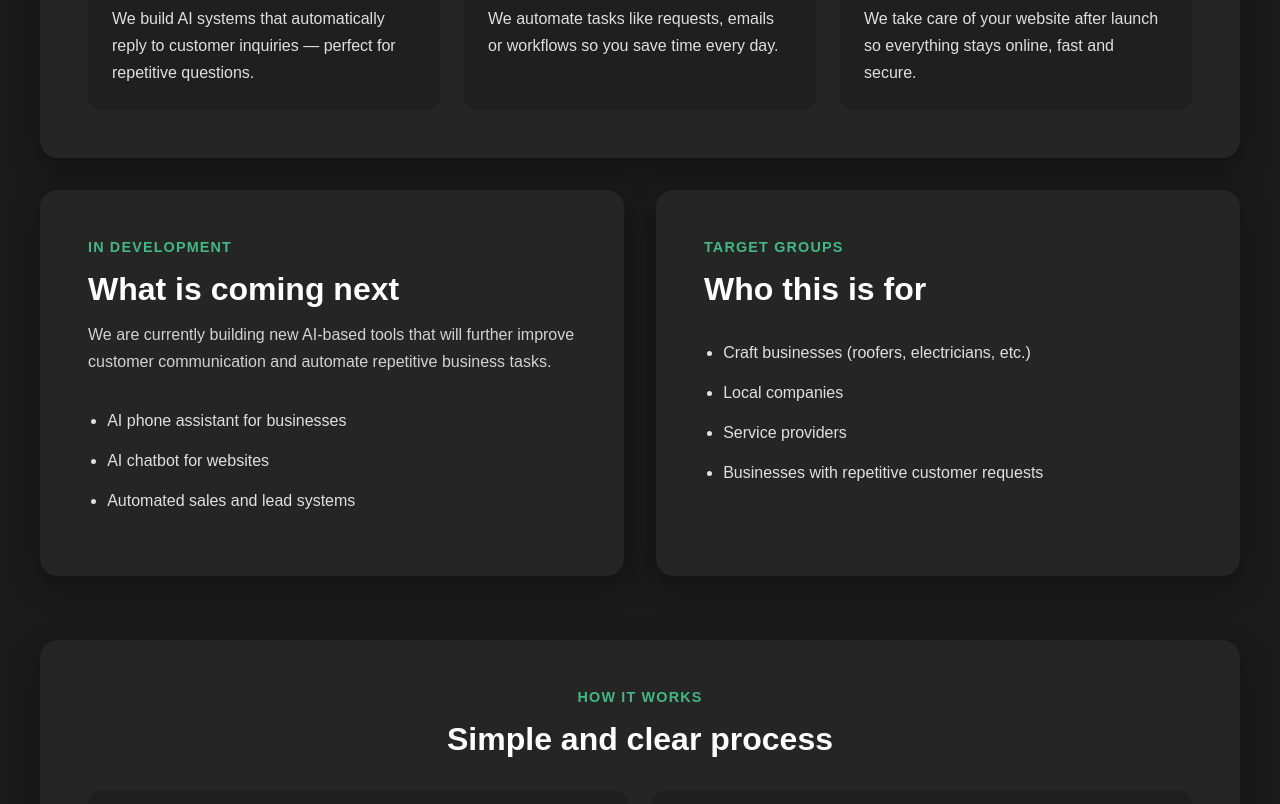
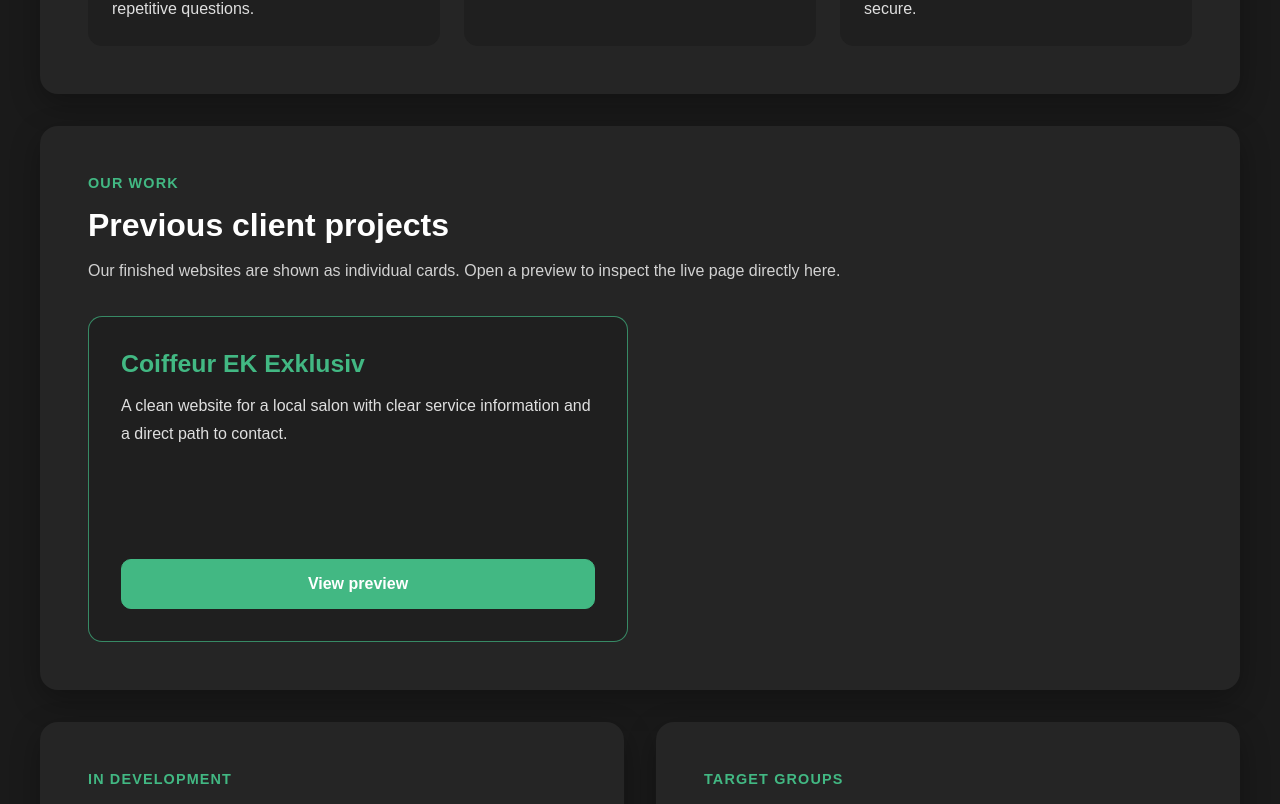
Before and after one commit to McBenjihood/buenows-frontend, a Vue app: page /services in a window 1280 px wide. Shown: the part 996-1800 px from the top of the page. Built offline with nearby package versions, Linux system fonts and the light colour scheme; no server answers; a web font is replaced by a local one.

Commit message:
Polish responsive UI and service content

```diff
--- a/src/components/App/footer/CopyrightBar.vue
+++ b/src/components/App/footer/CopyrightBar.vue
@@ -32,7 +32,7 @@ const { t } = useI18n()
   color: #a6a6a6;
   font-size: 0.9rem;
   line-height: 1.4;
-  text-decoration: none;
+  text-decoration: underline;
   transition: color 0.2s ease;
 }
 
--- a/src/components/App/header/Navbar.vue
+++ b/src/components/App/header/Navbar.vue
@@ -274,7 +274,10 @@ watch(
     top: calc(100% + 0.75rem);
     right: 0;
     z-index: 50;
-    min-width: 260px;
+    width: max-content;
+    min-width: min(260px, calc(100vw - 2rem));
+    max-width: calc(100vw - 2rem);
+    box-sizing: border-box;
     background-color: #202020;
     border: 1px solid rgb(49, 46, 58);
     border-radius: 16px;
@@ -297,10 +300,11 @@ watch(
   .language-switch-item {
     margin-left: 0;
     margin-top: 0.5rem;
+    padding-left: 0.75rem;
   }
 
   .language-switch {
-    justify-content: center;
+    width: fit-content;
   }
 }
 </style>
--- a/src/i18n/index.ts
+++ b/src/i18n/index.ts
@@ -183,6 +183,16 @@ const messages = {
       targetGroupsLabel: 'Target groups',
       targetGroupsTitle: 'Who this is for',
 
+      workLabel: 'Our work',
+      workTitle: 'Previous client projects',
+      workText:
+        'Our finished websites are shown as individual cards. Open a preview to inspect the live page directly here.',
+      workPreviewButton: 'View preview',
+      workClosePreviewButton: 'Close preview',
+      workPreviewLabel: 'Live preview',
+      workOpenButton: 'Open website',
+      workPreviewTitle: 'website preview',
+
       collaborationLabel: 'How it works',
       collaborationTitle: 'Simple and clear process',
 
@@ -245,6 +255,18 @@ const messages = {
         'Local companies',
         'Service providers',
         'Businesses with repetitive customer requests',
+      ],
+
+      workItems: [
+        {
+          id: 'coiffeur-ek-exklusiv',
+          title: 'Coiffeur EK Exklusiv',
+          description:
+            'A clean website for a local salon with clear service information and a direct path to contact.',
+          url: 'https://coiffeur-ek-exklusiv.ch/',
+          domain: 'coiffeur-ek-exklusiv.ch',
+          embedUrl: 'https://coiffeur-ek-exklusiv.ch/',
+        },
       ],
     },
     contactPage: {
@@ -580,6 +602,16 @@ const messages = {
       targetGroupsLabel: 'Zielgruppen',
       targetGroupsTitle: 'Für wen das gedacht ist',
 
+      workLabel: 'Unsere Arbeiten',
+      workTitle: 'Bisherige Kundenprojekte',
+      workText:
+        'Unsere fertigen Websites werden als einzelne Karten angezeigt. Öffnen Sie eine Vorschau, um die Live-Seite direkt hier anzusehen.',
+      workPreviewButton: 'Vorschau ansehen',
+      workClosePreviewButton: 'Vorschau schliessen',
+      workPreviewLabel: 'Live-Vorschau',
+      workOpenButton: 'Website öffnen',
+      workPreviewTitle: 'Website-Vorschau',
+
       collaborationLabel: 'Ablauf',
       collaborationTitle: 'Einfacher und klarer Prozess',
 
@@ -640,6 +672,18 @@ const messages = {
         'Lokale Unternehmen',
         'Dienstleister',
         'Unternehmen mit vielen Kundenanfragen',
+      ],
+
+      workItems: [
+        {
+          id: 'coiffeur-ek-exklusiv',
+          title: 'Coiffeur EK Exklusiv',
+          description:
+            'Eine klare Website für einen lokalen Salon mit übersichtlichen Informationen und direktem Weg zur Kontaktaufnahme.',
+          url: 'https://coiffeur-ek-exklusiv.ch/',
+          domain: 'coiffeur-ek-exklusiv.ch',
+          embedUrl: 'https://coiffeur-ek-exklusiv.ch/',
+        },
       ],
     },
     contactPage: {
--- a/src/views/ServicesView.vue
+++ b/src/views/ServicesView.vue
@@ -1,8 +1,17 @@
 <script setup lang="ts">
-import { computed } from 'vue'
+import { computed, ref } from 'vue'
 import { useI18n } from 'vue-i18n'
 
 const { t, tm } = useI18n()
+
+type WorkItem = {
+  id: string
+  title: string
+  description: string
+  url: string
+  domain: string
+  embedUrl: string
+}
 
 const coreServices = computed(
   () => tm('servicesPage.coreServices') as Array<{ title: string; text: string }>,
@@ -10,12 +19,18 @@ const coreServices = computed(
 
 const upcomingServices = computed(() => tm('servicesPage.upcomingServices') as string[])
 const targetGroups = computed(() => tm('servicesPage.targetGroups') as string[])
+const workItems = computed(() => tm('servicesPage.workItems') as WorkItem[])
+const previewWorkId = ref<string | null>(null)
+
+function togglePreview(workId: string) {
+  previewWorkId.value = previewWorkId.value === workId ? null : workId
+}
 </script>
 
 <template>
   <section class="services-page">
     <div class="services-wrapper">
-      <div class="hero-card">
+      <div class="hero-intro">
         <span class="section-label">{{ t('servicesPage.label') }}</span>
         <h1>{{ t('servicesPage.heroTitle') }}</h1>
         <p class="hero-text">
@@ -37,6 +52,80 @@ const targetGroups = computed(() => tm('servicesPage.targetGroups') as string[])
             <h3>{{ service.title }}</h3>
             <p>{{ service.text }}</p>
           </div>
+        </div>
+      </div>
+
+      <div class="section-card work-card">
+        <div class="section-heading">
+          <span class="section-label">{{ t('servicesPage.workLabel') }}</span>
+          <h2>{{ t('servicesPage.workTitle') }}</h2>
+          <p>
+            {{ t('servicesPage.workText') }}
+          </p>
+        </div>
+
+        <div class="work-grid">
+          <article
+            v-for="work in workItems"
+            :key="work.id"
+            class="project-card"
+            :class="{ expanded: previewWorkId === work.id }"
+          >
+            <div class="project-card-summary">
+              <div>
+                <h3>{{ work.title }}</h3>
+                <p>{{ work.description }}</p>
+              </div>
+
+              <button
+                type="button"
+                class="preview-button"
+                :aria-expanded="previewWorkId === work.id"
+                :aria-label="
+                  previewWorkId === work.id
+                    ? t('servicesPage.workClosePreviewButton')
+                    : t('servicesPage.workPreviewButton')
+                "
+                @click="togglePreview(work.id)"
+              >
+                <span class="preview-button-label">
+                  {{
+                    previewWorkId === work.id
+                      ? t('servicesPage.workClosePreviewButton')
+                      : t('servicesPage.workPreviewButton')
+                  }}
+                </span>
+                <span class="preview-button-icon" aria-hidden="true">×</span>
+              </button>
+            </div>
+
+            <div v-if="previewWorkId === work.id" class="project-preview">
+              <div class="project-preview-header">
+                <div>
+                  <span class="preview-eyebrow">{{ t('servicesPage.workPreviewLabel') }}</span>
+                  <h4>{{ work.title }}</h4>
+                </div>
+
+                <a
+                  :href="work.url"
+                  class="work-link"
+                  target="_blank"
+                  rel="noopener noreferrer"
+                >
+                  {{ t('servicesPage.workOpenButton') }}
+                </a>
+              </div>
+
+              <div class="embed-frame">
+                <iframe
+                  :src="work.embedUrl"
+                  :title="`${work.title} ${t('servicesPage.workPreviewTitle')}`"
+                  loading="lazy"
+                  referrerpolicy="no-referrer-when-downgrade"
+                ></iframe>
+              </div>
+            </div>
+          </article>
         </div>
       </div>
 
@@ -146,7 +235,6 @@ const targetGroups = computed(() => tm('servicesPage.targetGroups') as string[])
   letter-spacing: 0.08em;
 }
 
-.hero-card,
 .section-card,
 .process-card,
 .cta-card {
@@ -156,13 +244,17 @@ const targetGroups = computed(() => tm('servicesPage.targetGroups') as string[])
   box-shadow: 0 10px 30px rgba(0, 0, 0, 0.3);
 }
 
-.hero-card,
 .section-card,
 .process-card {
   margin-bottom: 2rem;
 }
 
-.hero-card h1 {
+.hero-intro {
+  margin-bottom: 2rem;
+  padding: 1rem 0;
+}
+
+.hero-intro h1 {
   margin: 0 0 1rem 0;
   font-size: 2.9rem;
   line-height: 1.15;
@@ -200,6 +292,187 @@ const targetGroups = computed(() => tm('servicesPage.targetGroups') as string[])
 .section-heading.center p {
   margin-left: auto;
   margin-right: auto;
+}
+
+.work-card {
+  overflow: hidden;
+}
+
+.work-grid {
+  display: grid;
+  grid-template-columns: repeat(2, minmax(0, 1fr));
+  gap: 1.5rem;
+}
+
+.project-card {
+  display: flex;
+  flex-direction: column;
+  gap: 1.75rem;
+  background-color: #1f1f1f;
+  border: 1px solid rgba(66, 184, 131, 0.7);
+  border-radius: 14px;
+  padding: 2rem;
+  min-height: 260px;
+  transition:
+    border-color 0.2s ease,
+    background-color 0.2s ease,
+    transform 0.2s ease;
+}
+
+.project-card.expanded {
+  grid-column: 1 / -1;
+}
+
+.project-card:hover {
+  transform: translateY(-2px);
+  border-color: rgba(66, 184, 131, 0.7);
+  background-color: #202020;
+}
+
+.project-card.expanded:hover {
+  border-color: rgba(66, 184, 131, 0.7);
+}
+
+.project-card h3 {
+  margin: 0 0 0.75rem;
+  color: #42b883;
+  font-size: 1.55rem;
+  line-height: 1.25;
+}
+
+.project-card p {
+  margin: 0;
+  color: #dfdfdf;
+  line-height: 1.7;
+  max-width: 560px;
+}
+
+.project-card-summary {
+  display: flex;
+  flex-direction: column;
+  justify-content: space-between;
+  gap: 2rem;
+  height: 100%;
+}
+
+.project-card-summary > div {
+  max-width: 620px;
+}
+
+.preview-button {
+  display: inline-flex;
+  align-items: center;
+  justify-content: center;
+  width: 100%;
+  border: 1px solid #42b883;
+  border-radius: 10px;
+  background-color: #42b883;
+  color: #ffffff;
+  cursor: pointer;
+  font-size: 1rem;
+  font-weight: 700;
+  padding: 0.95rem 1.2rem;
+  transition:
+    background-color 0.2s ease,
+    border-color 0.2s ease,
+    color 0.2s ease;
+}
+
+.preview-button:focus {
+  outline: none;
+}
+
+.preview-button:hover,
+.preview-button:focus-visible,
+.project-card.expanded .preview-button {
+  background-color: #36a774;
+  border-color: #42b883;
+  color: #ffffff;
+}
+
+.preview-button:focus-visible {
+  outline: 2px solid #42b883;
+  outline-offset: 2px;
+}
+
+.preview-button-icon {
+  display: none;
+  font-size: 1.35rem;
+  line-height: 1;
+}
+
+.project-preview {
+  border-top: 1px solid #333;
+  padding-top: 1.5rem;
+}
+
+.project-card.expanded .project-card-summary {
+  align-items: flex-start;
+  flex-direction: row;
+  min-height: auto;
+}
+
+.project-card.expanded .preview-button {
+  max-width: 220px;
+}
+
+.project-preview-header {
+  display: flex;
+  align-items: center;
+  justify-content: space-between;
+  gap: 1.5rem;
+  margin-bottom: 1rem;
+}
+
+.preview-eyebrow {
+  display: block;
+  margin-bottom: 0.35rem;
+  color: #42b883;
+  font-size: 0.75rem;
+  font-weight: 700;
+  text-transform: uppercase;
+  letter-spacing: 0.08em;
+}
+
+.project-preview-header h4 {
+  margin: 0;
+  color: #ffffff;
+  font-size: 1.45rem;
+}
+
+.work-link {
+  flex: 0 0 auto;
+  color: #42b883;
+  text-decoration: none;
+  border: 1px solid #3a3a3a;
+  border-radius: 10px;
+  padding: 0.9rem 1rem;
+  font-weight: 700;
+  transition:
+    background-color 0.2s ease,
+    border-color 0.2s ease;
+}
+
+.work-link:hover {
+  background-color: #1f1f1f;
+  border-color: #42b883;
+}
+
+.embed-frame {
+  overflow: hidden;
+  min-height: 680px;
+  background-color: #1f1f1f;
+  border: 1px solid #333;
+  border-radius: 14px;
+}
+
+.embed-frame iframe {
+  display: block;
+  width: calc(100% + 18px);
+  height: 100%;
+  min-height: 680px;
+  border: 0;
+  background-color: #ffffff;
 }
 
 .services-grid {
@@ -318,14 +591,13 @@ const targetGroups = computed(() => tm('servicesPage.targetGroups') as string[])
     padding: 2rem 1rem;
   }
 
-  .hero-card,
   .section-card,
   .process-card,
   .cta-card {
     padding: 1.5rem;
   }
 
-  .hero-card h1 {
+  .hero-intro h1 {
     font-size: 2.1rem;
   }
 
@@ -333,5 +605,61 @@ const targetGroups = computed(() => tm('servicesPage.targetGroups') as string[])
   .cta-card h2 {
     font-size: 1.7rem;
   }
+
+  .project-card {
+    padding: 1.25rem;
+    min-height: auto;
+  }
+
+  .work-grid {
+    grid-template-columns: 1fr;
+  }
+
+  .project-card-summary,
+  .project-preview-header {
+    align-items: flex-start;
+    flex-direction: column;
+  }
+
+  .preview-button {
+    width: 100%;
+  }
+
+  .project-card.expanded .preview-button {
+    position: absolute;
+    top: 1rem;
+    right: 1rem;
+    width: 2.75rem;
+    height: 2.75rem;
+    padding: 0;
+    border-radius: 50%;
+  }
+
+  .project-card.expanded {
+    position: relative;
+  }
+
+  .project-card.expanded .project-card-summary {
+    padding-right: 3.5rem;
+  }
+
+  .project-card.expanded .preview-button-label {
+    display: none;
+  }
+
+  .project-card.expanded .preview-button-icon {
+    display: inline-flex;
+  }
+
+  .work-link {
+    width: 100%;
+    box-sizing: border-box;
+    text-align: center;
+  }
+
+  .embed-frame,
+  .embed-frame iframe {
+    min-height: 520px;
+  }
 }
 </style>
```
Also changed, not shown: src/components/App/home/OverviewSection.vue (+7 -12 lines).
